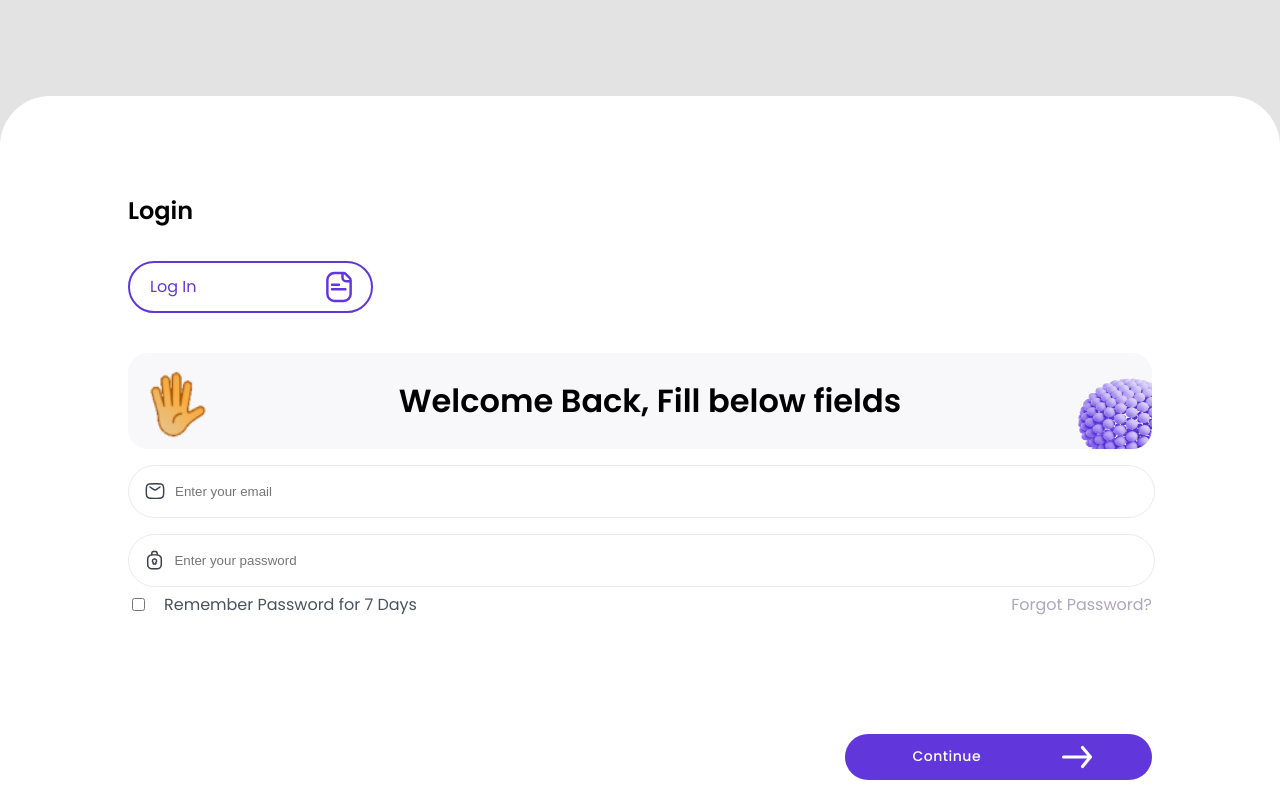
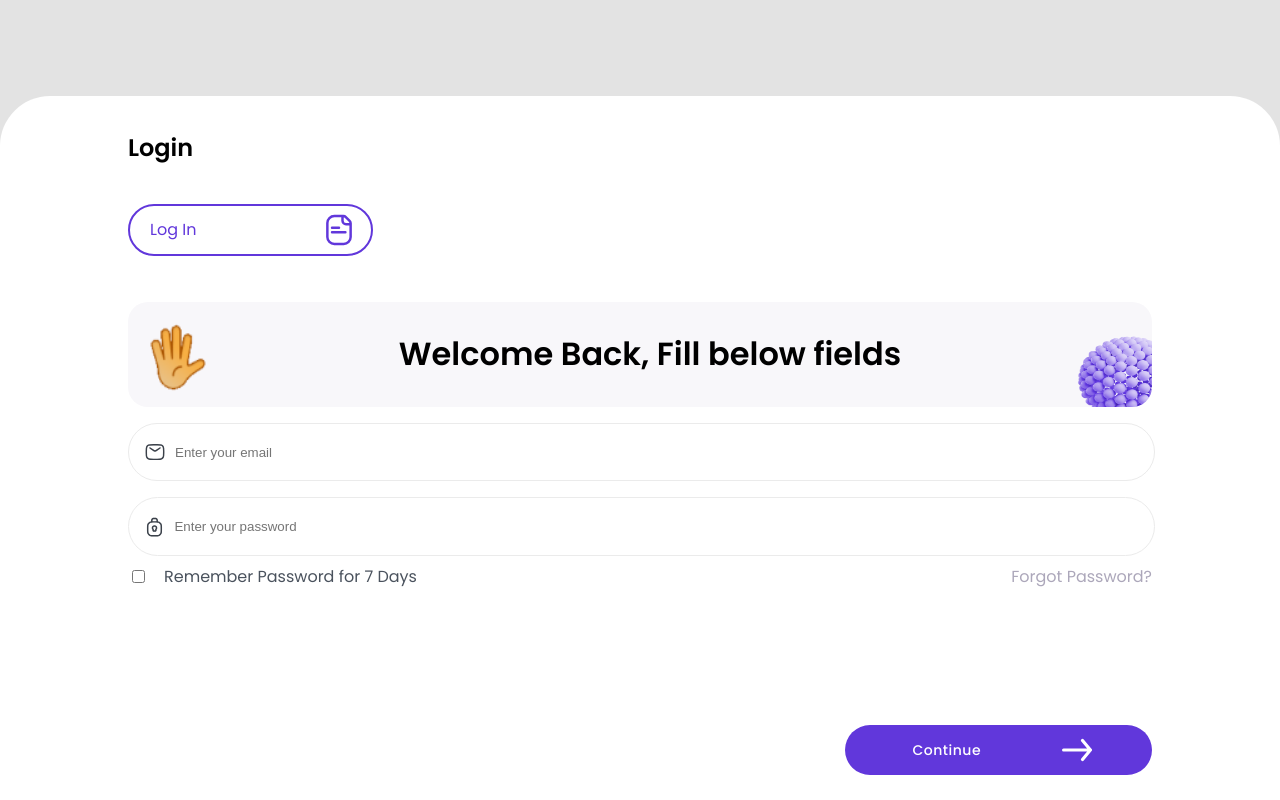
Before and after one commit to sohaibabbasi26/recruit-inn-fe, a Next.js app: page /admin-login in a window 1280 px wide. Built offline with nearby package versions, Linux system fonts and the light colour scheme.

Commit message:
try overlay ui fix

```diff
--- a/components/Overlay.module.css
+++ b/components/Overlay.module.css
@@ -86,7 +86,8 @@
 .topContainer {
   width: 80%;
   height: 10%;
-  margin-top: 5%;
+  /* margin-top: 5%; */
+  margin-top: 1rem;
   display: flex;
   justify-content: space-between;
   align-items: center;
@@ -183,14 +184,17 @@ x .transparentContainer button {
   background-color: #fff;
 }
 
+/* Try this */
+
 .coverContainer {
   width: 100%;
   height: 100%;
-  margin-top: 1rem;
+  /* margin-top: 1rem; */
   display: flex;
   flex-direction: column;
   align-items: center;
-  justify-content: center;
+  /* justify-content: center; */
+  justify-content: space-between;
 }
 
 .center {
```
